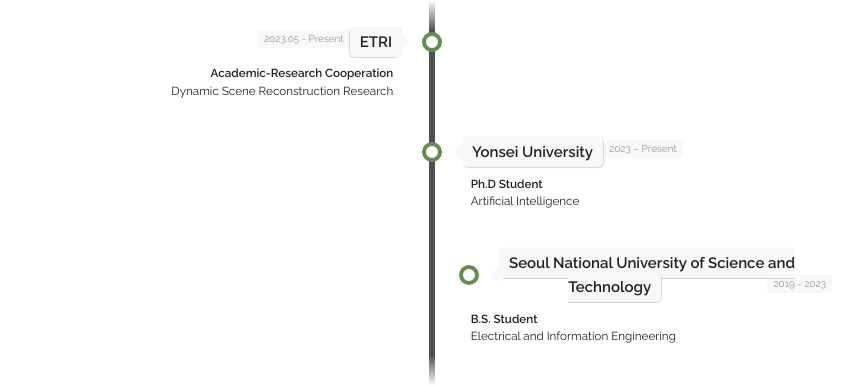
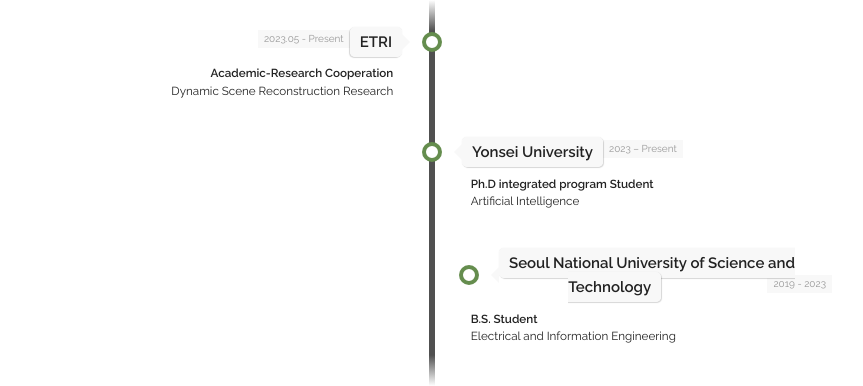
Before and after one commit to bbangsik13/bbangsik13.github.io, a Jekyll site: the page built from index.html, in a window 1280 px wide. Shown: the part 1554-1940 px from the top of the page, without its empty margins (208-1071 px from the left). Built offline with Jekyll 4.4.1, drawn with Linux system fonts in a browser that asks for light colours; some web fonts are replaced.

Commit message:
update files

```diff
--- a/_data/experience.yaml
+++ b/_data/experience.yaml
@@ -8,10 +8,9 @@ experiences:
 
 - place: "Yonsei University"
   time: "2023 – Present "
-  title: "Ph.D Student"
+  title: "Ph.D integrated program Student"
   subtitle: "Artificial Intelligence"
   category: "school"
-
 - place: "Seoul National University of Science and Technology"
   time: "2019 - 2023"
   title: "B.S. Student"
```
